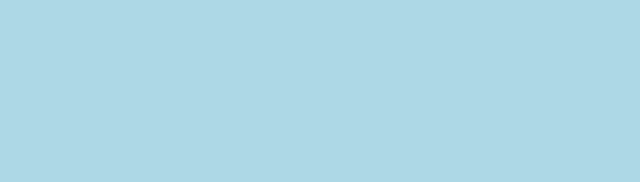
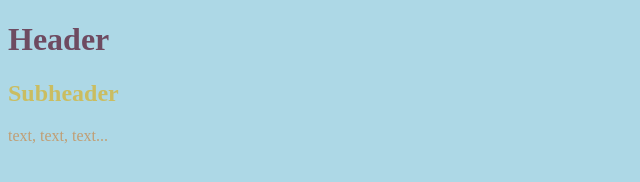
Before and after one commit to michellisor/breakpoints, a plain HTML site: page index.html in a window 1280 px wide. Shown: the whole page, without its empty margins (0-640 px from the left). Drawn offline with Linux system fonts and the light colour scheme.

Commit message:
font changes

```diff
--- a/css/main.css
+++ b/css/main.css
@@ -1,9 +1,28 @@
+/* ----- Font Colors ----- */
+h1 {
+	color: #7b7d70;
+}
+h2 {
+	color: #4eafb8;
+}
+p {
+	color: #ff8641;
+}
 
 /* ----------- Tablets larger than 768px wide ----------- */
 @media (min-width: 768px) {
 	body {
     background: blue;
   }
+	h1 {
+		color: #02cbd2;
+	}
+	h2 {
+		color: #fcc02a;
+	}
+	p {
+		color: #7b8f8e;
+	}
 }
 
 /* ----------- Monitors larger than 1200px wide ----------- */
@@ -11,4 +30,13 @@
 		body {
 			background: lightblue;
 		}
+		h1 {
+			color: 	#6e4b61;
+		}
+		h2 {
+			color: #cabd61;
+		}
+		p {
+			color: 	#c19e74;
+		}
 }
--- a/index.html
+++ b/index.html
@@ -8,5 +8,8 @@
   </head>
 
   <body>
+    <h1>Header</header>
+    <h2>Subheader</h2>
+    <p>text, text, text...</p>
   </body>
 </html>
```
